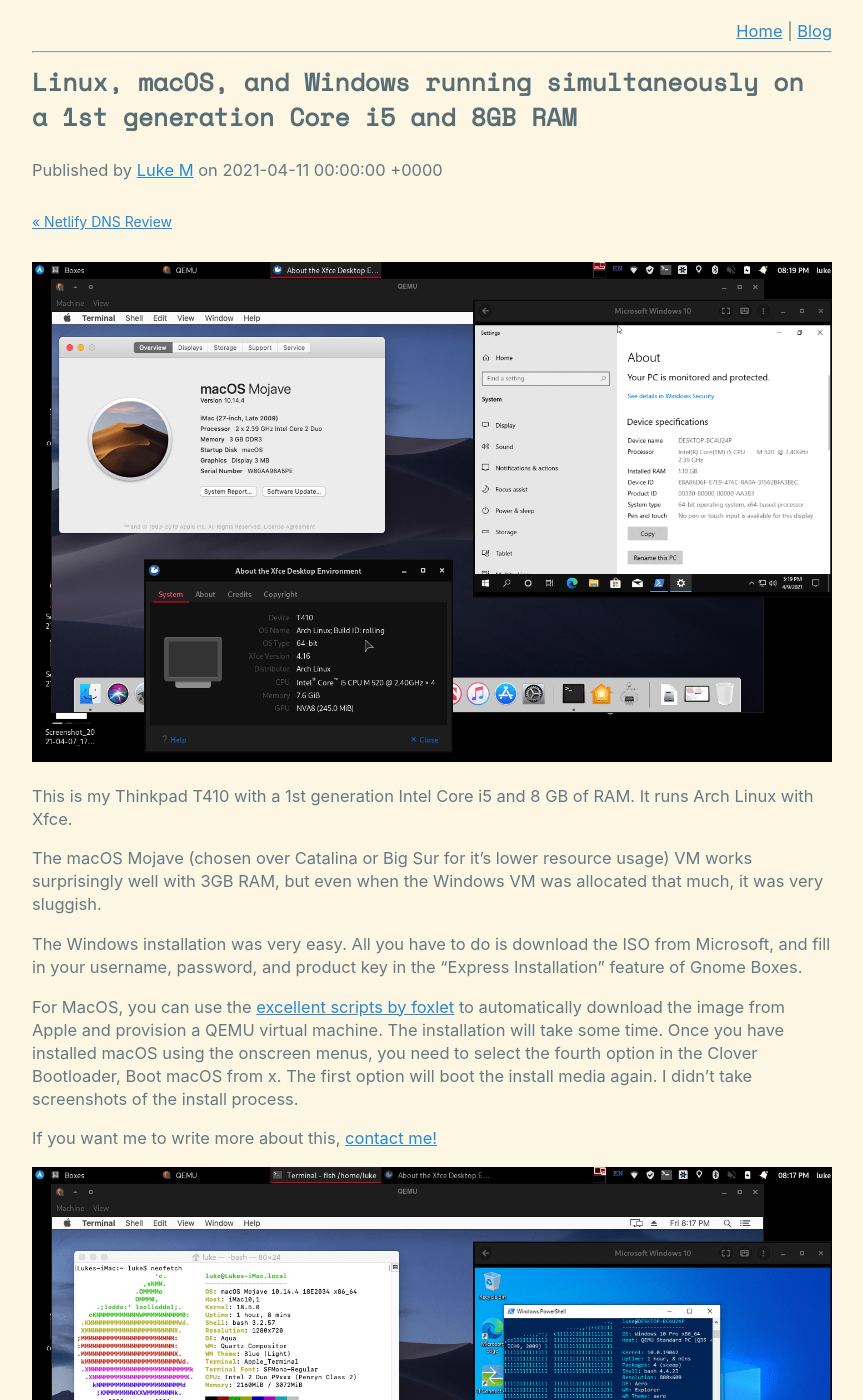
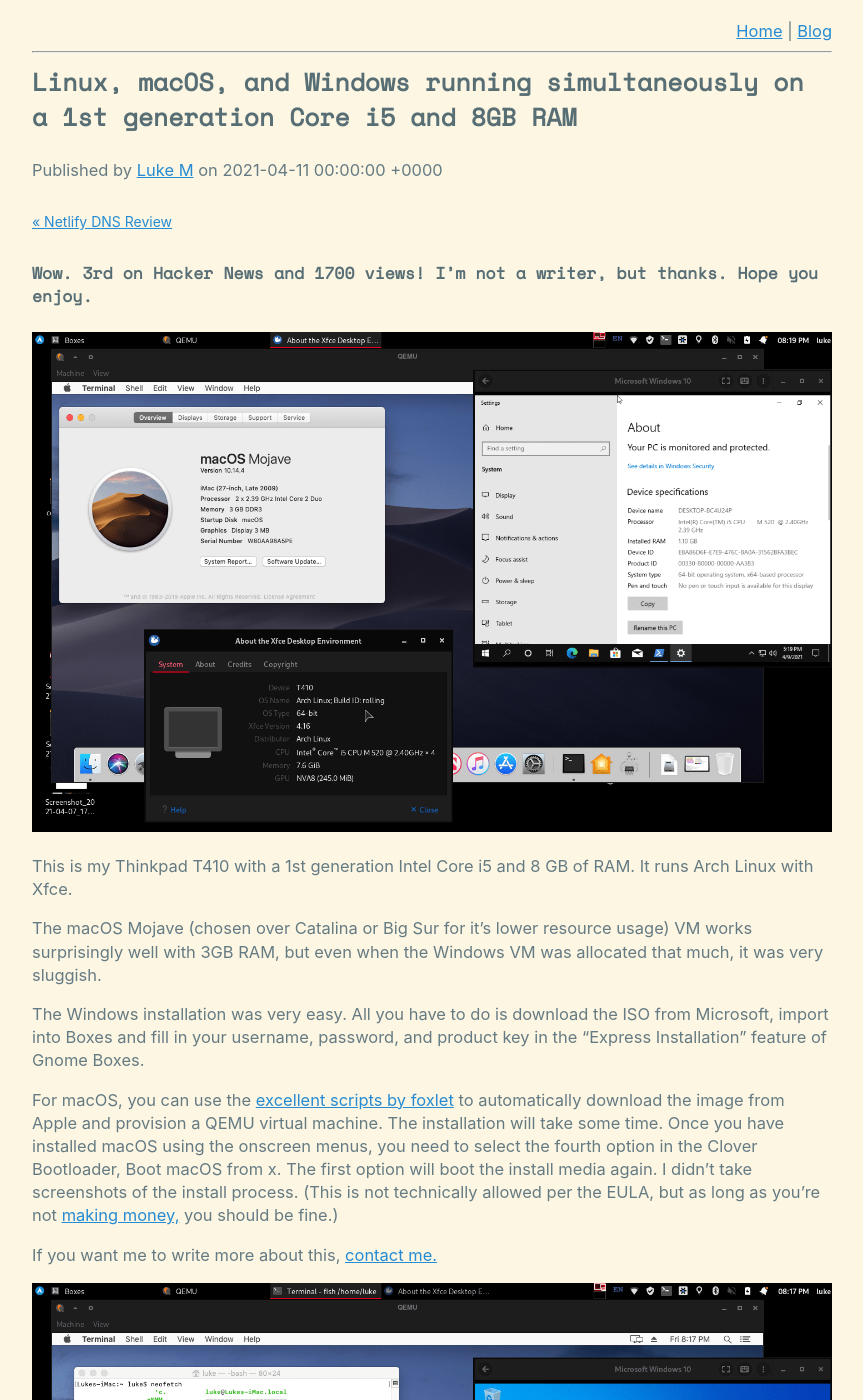
Before and after one commit to luke2m/lukesempire-gitlab-mirror, a Jekyll site: the page built from _posts/2021-04-11-VMs.md, in a window 1280 px wide and 1400 px high. Shown: the whole window, without its empty margins (208-1071 px from the left). Built offline with Jekyll 4.4.1, drawn with Linux system fonts in a browser that asks for light colours; comment, search, counter and statistics services are not loaded; some of the changed text lies outside the part shown.

Commit message:
Update 2021-04-11-VMs.md

```diff
--- a/_posts/2021-04-11-VMs.md
+++ b/_posts/2021-04-11-VMs.md
@@ -3,17 +3,18 @@
 title: Linux, macOS, and Windows running  simultaneously on a 1st generation Core i5 and 8GB RAM
 date: 2021-04-11
 ---
+#### Wow. 3rd on Hacker News and 1700 views! I'm not a writer, but thanks. Hope you enjoy.
 ![macOS Mojave, Windows 10, and Arch Linux with XFCE showing their About dialogs](/uploads/vm/sysinfo-fs8.png)
 
 This is my Thinkpad T410 with a 1st generation Intel Core i5 and 8 GB of RAM. It runs Arch Linux with Xfce.
 
 The macOS Mojave (chosen over Catalina or Big Sur for it's lower resource usage) VM works surprisingly well with 3GB RAM, but even when the Windows VM was allocated that much, it was very sluggish.
 
-The Windows installation was very easy. All you have to do is download the ISO from Microsoft, and fill in your username, password, and product key in the "Express Installation" feature of Gnome Boxes.
+The Windows installation was very easy. All you have to do is download the ISO from Microsoft, import into Boxes and fill in your username, password, and product key in the "Express Installation" feature of Gnome Boxes.
 
-For MacOS, you can use the [excellent scripts by foxlet](https://github.com/foxlet/macOS-Simple-KVM) to automatically download the image from Apple and provision a QEMU virtual machine. The installation will take some time. Once you have installed macOS using the onscreen menus, you need to select the fourth option in the Clover Bootloader, Boot macOS from x. The first option will boot the install media again. I didn't take screenshots of the install process.
+For macOS, you can use the [excellent scripts by foxlet](https://github.com/foxlet/macOS-Simple-KVM) to automatically download the image from Apple and provision a QEMU virtual machine. The installation will take some time. Once you have installed macOS using the onscreen menus, you need to select the fourth option in the Clover Bootloader, Boot macOS from x. The first option will boot the install media again. I didn't take screenshots of the install process. (This is not technically allowed per the EULA, but as long as you're not [making money,](https://en.wikipedia.org/wiki/Psystar_Corporation) you should be fine.)
 
-If you want me to write more about this, [contact me!](/contact.html)
+If you want me to write more about this, [contact me.](/contact.html)
 
 
 ![Neofetch on all systems](/uploads/vm/neofetch-fs8.png)
@@ -23,3 +24,4 @@
 My Website
 
 ![htop on the physical machine](/uploads/vm/htop-fs8.png)
+htop on the physical machine
```
